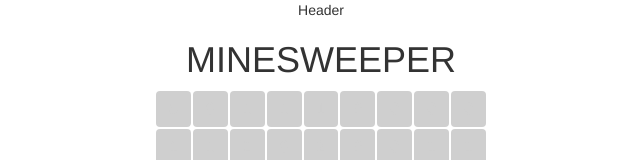
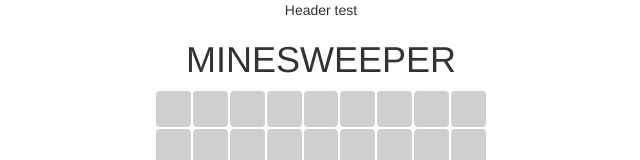
Before and after one commit to kinik93/Minesweeper, an Angular app: page / in a window 1280 px wide. Shown: the top 160 px of the page, without its empty margins (319-959 px from the left). Built offline with nearby package versions, Linux system fonts and the light colour scheme.

Commit message:
Nothing of interesting

```diff
--- a/src/app/app.component.html
+++ b/src/app/app.component.html
@@ -1,6 +1,6 @@
 <!--The content below is only a placeholder and can be replaced.-->
 <div class="row" style="text-align:center">
-  Header
+  Header test
 </div>
 <div class="row">
   <div style="text-align:center">
```
